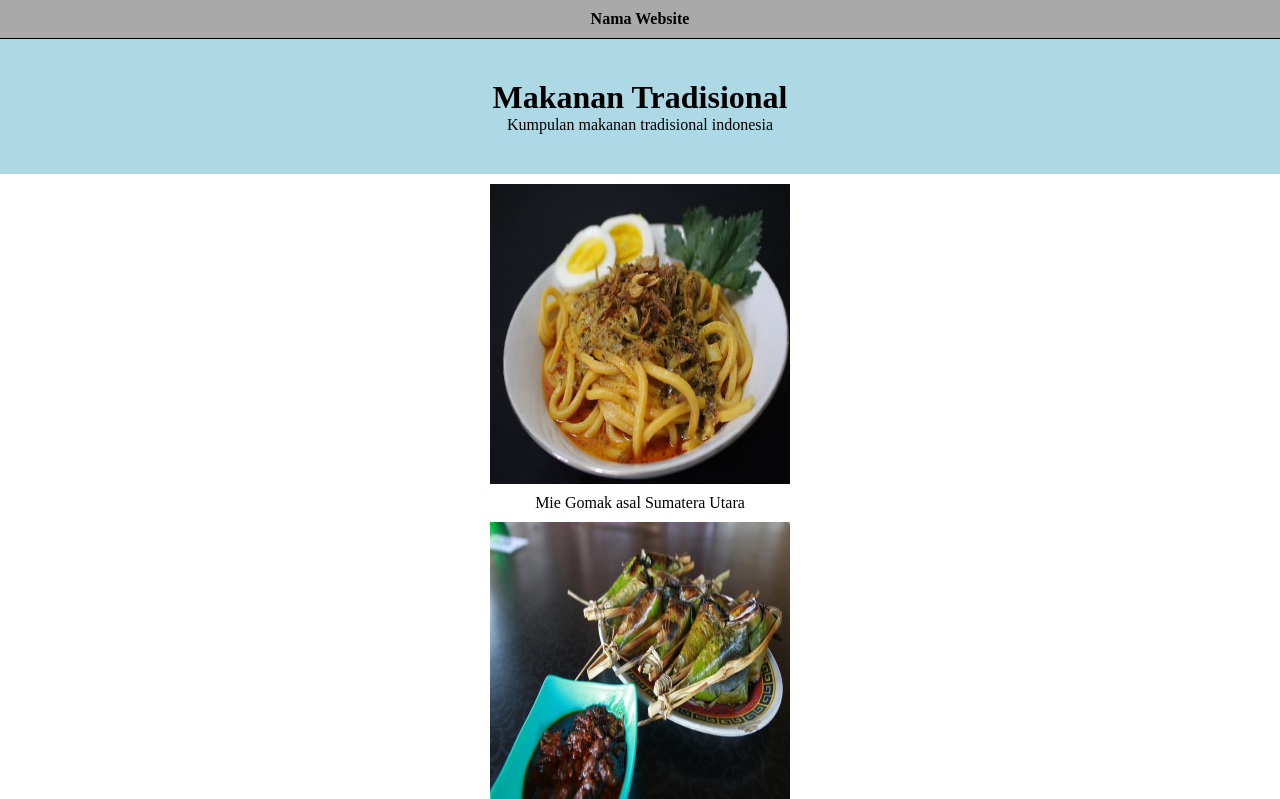
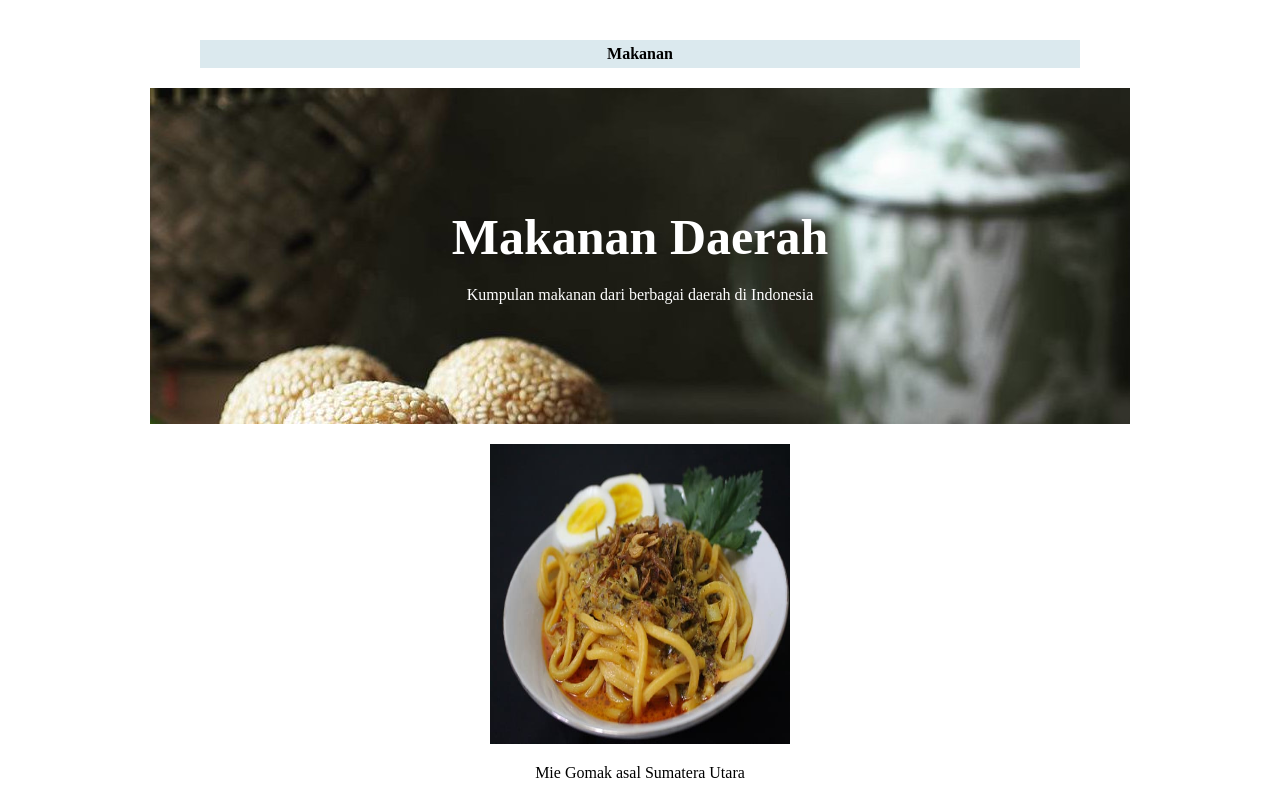
Before and after one commit to ItsJoel88/Project-week-1, a plain HTML site: page index.html in a window 1280 px wide. Shown: the top 799 px of the page. Drawn offline with Linux system fonts and the light colour scheme.

Commit message:
memperbarui header dan banner

```diff
--- a/index.html
+++ b/index.html
@@ -4,20 +4,24 @@
     <meta charset="UTF-8">
     <meta name="viewport" content="width=device-width, initial-scale=1.0">
     <meta http-equiv="X-UA-Compatible" content="ie=edge">
-    <title>Tanpa Nama</title>
+    <title>Cinta Indonesia</title>
     <link rel="stylesheet" href="styles.css" type="text/css">
 </head>
 <body>
     <!--header-->
     <header>
-        <h4>Nama Website</h4>
+        <h4>Makanan</h4>
     </header>
 
     <!--banner-->
-    <div class="banner">
-        <h1>Makanan Tradisional</h1>
-        <p>Kumpulan makanan tradisional indonesia</p>
-    </div>
+    <section id="banner">
+        <div>
+            <h1>Makanan Daerah</h1>
+            <p>Kumpulan makanan dari berbagai daerah di Indonesia</p>
+        </div>
+    </section>
+
+    <!--banner-->
 
     <!--content-->
     <div class="gambar-1">
--- a/styles.css
+++ b/styles.css
@@ -1,28 +1,41 @@
 *{
-    margin: 0;
+    margin: 20px 50px;
     padding: 0;
+
 }
 
-.banner {
-    background-color: lightblue;
-    box-sizing: border-box;
-    padding: 40px;
+/*header section*/
+
+header h4 {
     text-align: center;
-    width: 100%;
+    background-color: #DBE9EE;
+    padding: 5px;
     position: relative;
 }
 
-header h4 {
+/*banner section*/
+
+#banner {
+    background: url(./image/backbanner.jpg);
+    box-sizing: border-box;
+    padding: 100px;
     text-align: center;
-    background-color: darkgray;
-    padding: 10px;
-    border-bottom: 1px solid black;
+}
+
+#banner h1 {
+    font-size: 50px;
+    color: white;
+}
+
+#banner p {
+    color: white;
 }
 
 img{
     display: block;
     margin: 10px auto;
 }
+
 p{
     text-align: center;
 }
```
Also changed, not shown: image/backbanner.jpg (added).
